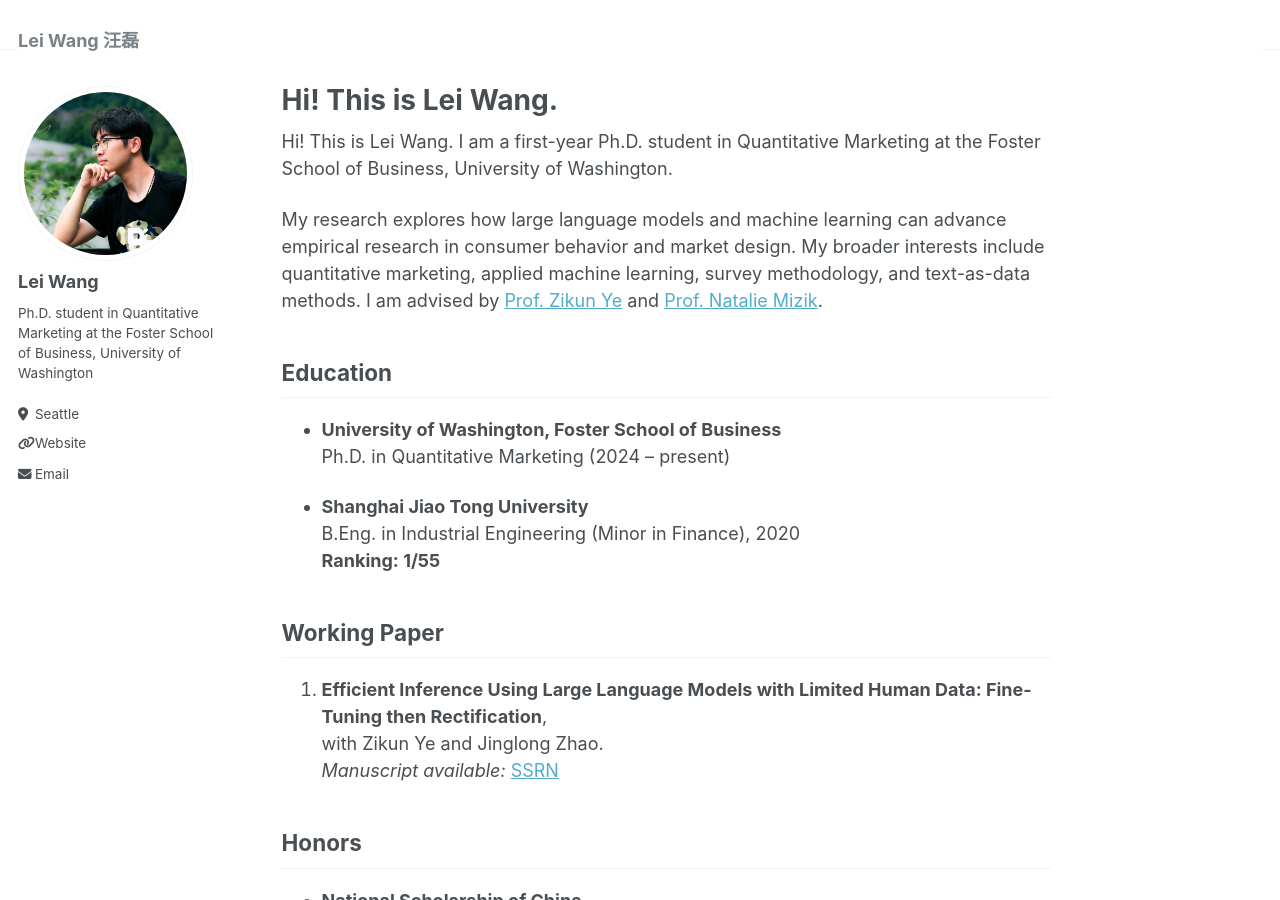
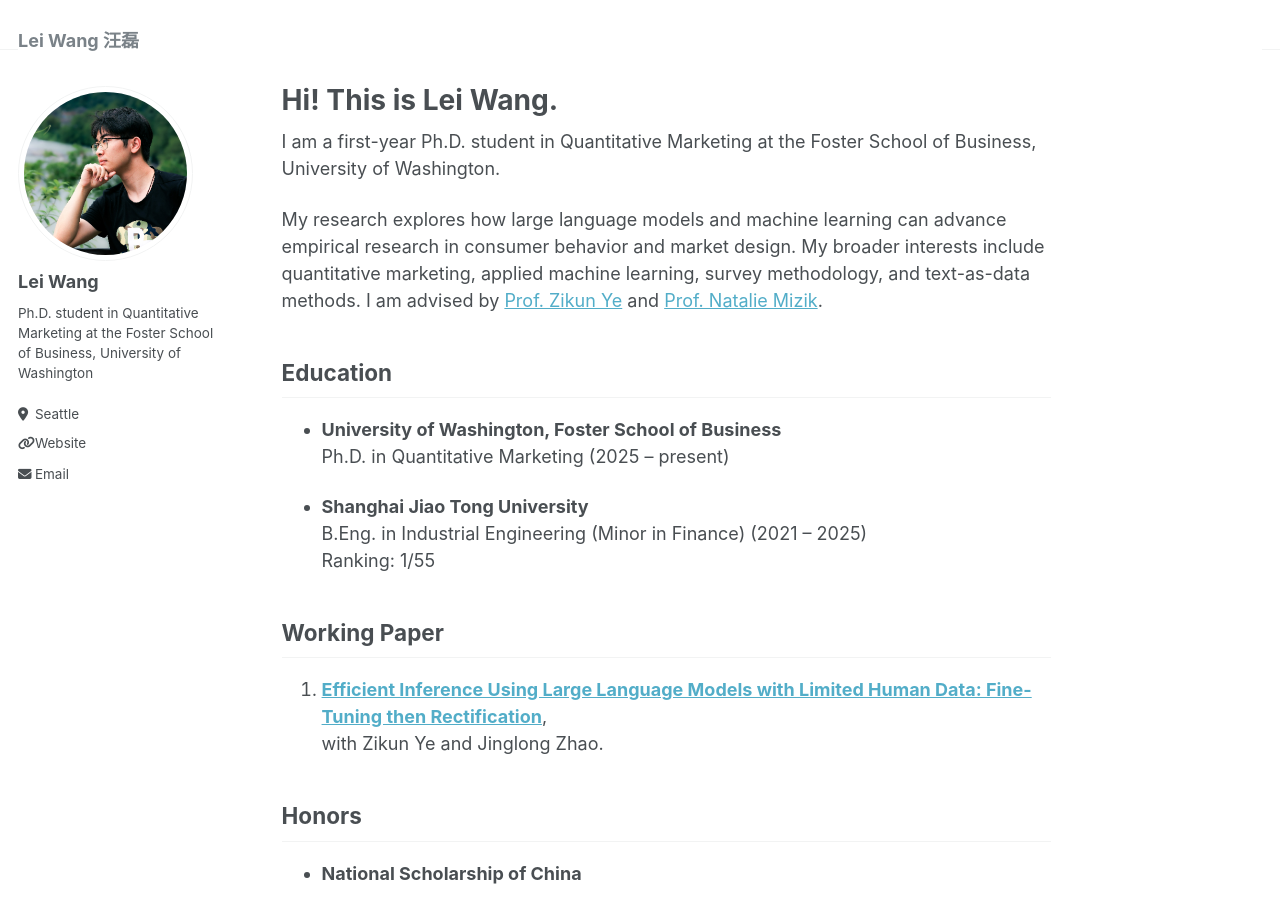
Before and after one commit to Wanglei123SJTU/Wanglei123SJTU.github.io, a Jekyll site: the page built from _pages/about.md, in a window 1280 px wide and 900 px high. Built offline with Jekyll 4.4.1, drawn with Linux system fonts in a browser that asks for light colours.

Commit message:
Update about.md

```diff
--- a/_pages/about.md
+++ b/_pages/about.md
@@ -7,24 +7,23 @@ redirect_from:
   - /about.html
 ---
 
-Hi! This is Lei Wang. I am a first-year Ph.D. student in Quantitative Marketing at the Foster School of Business, University of Washington.
+I am a first-year Ph.D. student in Quantitative Marketing at the Foster School of Business, University of Washington.
 
 My research explores how large language models and machine learning can advance empirical research in consumer behavior and market design. My broader interests include quantitative marketing, applied machine learning, survey methodology, and text-as-data methods. I am advised by [Prof. Zikun Ye](https://zikunye.com/) and [Prof. Natalie Mizik](https://foster.uw.edu/faculty-research/directory/natalie-mizik/).
 
 ## Education
 
 - **University of Washington, Foster School of Business**
-  Ph.D. in Quantitative Marketing (2024 – present)
+  Ph.D. in Quantitative Marketing (2025 – present)
 
 - **Shanghai Jiao Tong University**
-  B.Eng. in Industrial Engineering (Minor in Finance), 2020
-  **Ranking: 1/55**
+  B.Eng. in Industrial Engineering (Minor in Finance) (2021 – 2025)
+  Ranking: 1/55
 
 ## Working Paper
 
-1. **Efficient Inference Using Large Language Models with Limited Human Data: Fine-Tuning then Rectification**,
+1. **[Efficient Inference Using Large Language Models with Limited Human Data: Fine-Tuning then Rectification](https://papers.ssrn.com/sol3/papers.cfm?abstract_id=5763184)**,
    with Zikun Ye and Jinglong Zhao.
-   *Manuscript available:* [SSRN](https://papers.ssrn.com/sol3/papers.cfm?abstract_id=5763184)
 
 ## Honors
 
```
